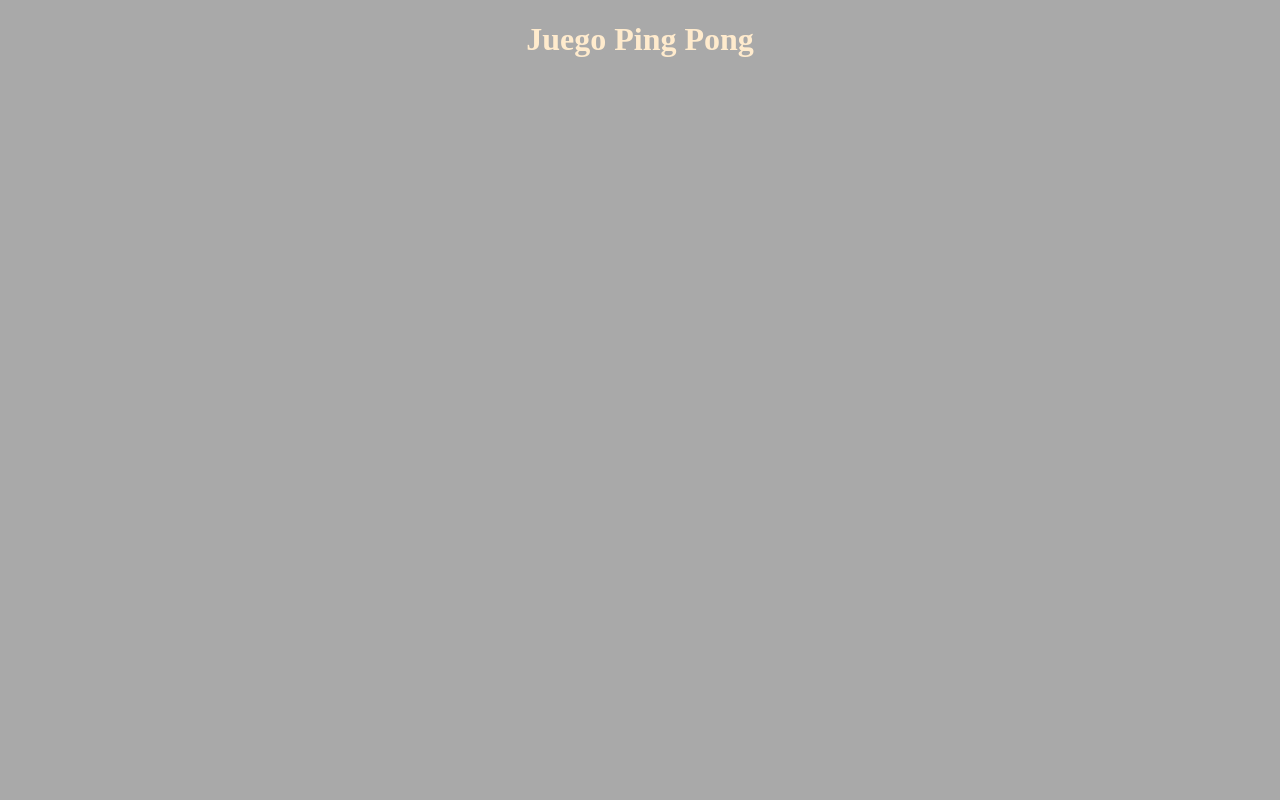
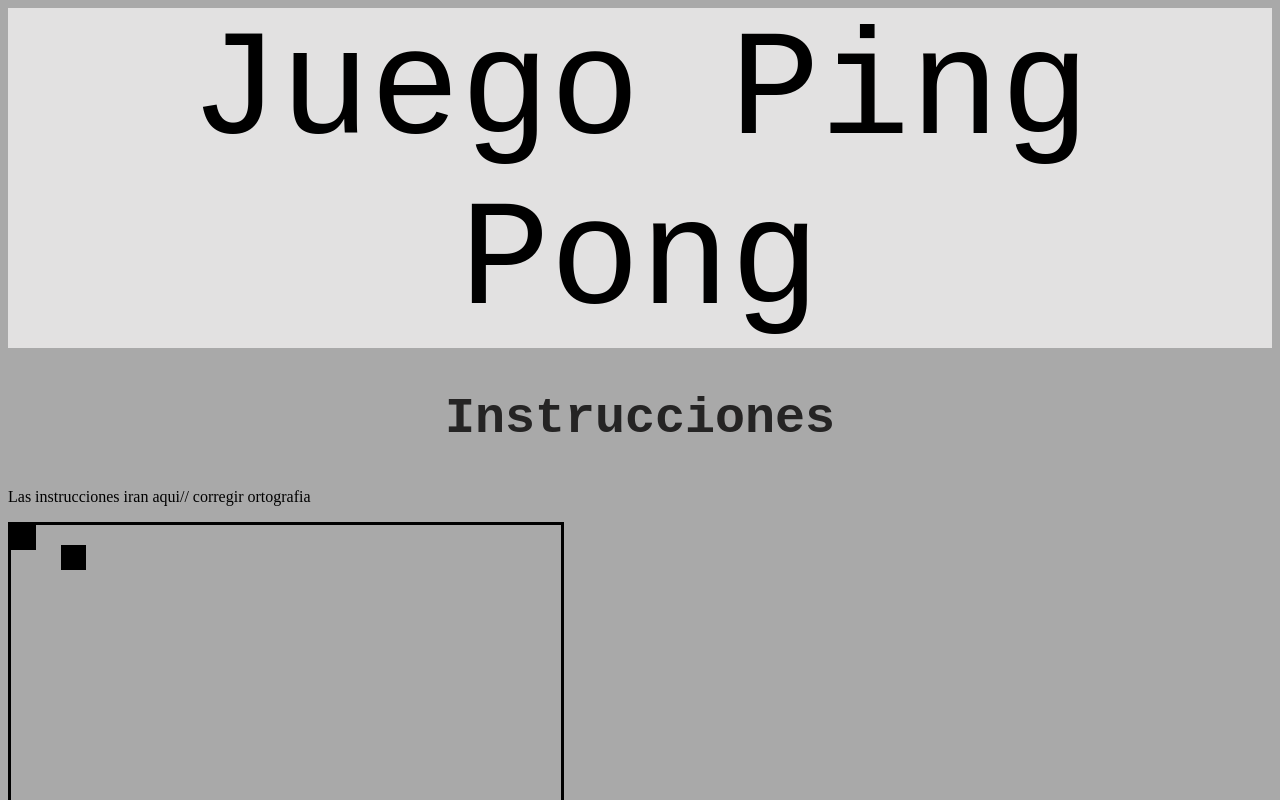
Before and after one commit to julian776/TallerEvaluativoJS, a plain HTML site: page index.html in a window 1280 px wide. Shown: the top 800 px of the page. Drawn offline with Linux system fonts and the light colour scheme.

Commit message:
Hasta el momento dibuja bien los objetos, no esta creado el objeto ball

```diff
--- a/app.js
+++ b/app.js
@@ -1,13 +1,21 @@
-(function(){
-    let canv = document.getElementById("canvas")
-    let canvas = canv.getContext("2d")
+//Declaracion de los objetos necesarios
+let canv = document.getElementById("canvas")
+let board = new Board(650, 550, canv)
+let barra = new Bar(0, 0, 25, 25, board)
+let barra2 = new Bar(50, 20, 25, 25, board)
 
-    class Board{
-        constructor(heigth, width){
-            this.heigth = heigth
-            this.width = width
-            this.playing = false
-            this.game_over = false
-        }
+//Listeners para los eventos
+window.addEventListener("load", main, true)
+document.addEventListener("keydown", function (ev) {
+    if (ev.key == 38) {
+        Bar.Up()
     }
-}())
+    else if (ev.key == 40) {
+        Bar.Down()
+    }
+})
+
+//Ejecucion del programa
+function main() {
+    draw(board)
+}
--- /dev/null
+++ b/classes.js
@@ -0,0 +1,66 @@
+class Board {
+    constructor(height, width, canvas) {
+        this.height = height
+        this.width = width
+        this.playing = false
+        this.game_over = false
+        this.bars = []
+        //this.ball = new Ball()
+        this.context = createCanvas(height, width, canvas)
+    }
+
+    getElements() {
+        let elements = this.bars
+        //elements.push(this.ball)
+        return elements
+    }
+}
+
+function createCanvas(height, width, canvas) {
+    canvas.height = height
+    canvas.width = width
+    context = canvas.getContext("2d")
+    return context
+}
+
+function draw(board) {
+    (board.getElements()).forEach(element => {
+        drawElement(this.context, element)
+    });
+}
+
+
+function drawElement(ctx, element) {
+    switch (element.kind) {
+        case "rectangle":
+            ctx.fillRect(element.x, element.y, element.width, element.height)
+            break
+    }
+}
+
+class Bar {
+    constructor(x, y, height, width, board) {
+        this.x = x
+        this.y = y
+        this.height = height
+        this.width = width
+        this.board = board
+        this.kind = "rectangle"
+        this.board.bars.push(this)
+        this.speed = 10
+    }
+
+    down(){
+        this.y += this.speed
+    }
+
+    up(){
+        this.y -= this.speed
+    }
+}
+
+class Ball {
+    constructor() {
+
+    }
+}
--- a/index.html
+++ b/index.html
@@ -8,7 +8,12 @@
     <link rel="stylesheet" href="style.css">
 </head>
 <body class="body">
-    <h1 class="title">Juego Ping Pong</h1>
+    <script src="classes.js"></script>
+    <header class="header">Juego Ping Pong</header>
+    <h2 class="title">Instrucciones</h2>
+    <p>
+        Las instrucciones iran aqui// corregir ortografia
+    </p>
     <canvas id="canvas"></canvas>
     <script src="app.js"></script>
 </body>
--- a/style.css
+++ b/style.css
@@ -1,8 +1,22 @@
 .title{
     text-align: center;
-    color: blanchedalmond;
+    color: rgb(37, 36, 36);
+    font-family: 'Roboto Mono', monospace;
+    font-size: 50px;
 }
 
 .body{
     background-color: darkgrey;
 }
+
+.header{
+    font-family: 'Roboto Mono', monospace;
+    color: black;
+    background-color: #e2e1e1;
+    text-align: center;
+    font-size: 150px;
+}
+
+canvas{
+    border: solid;
+}
```
